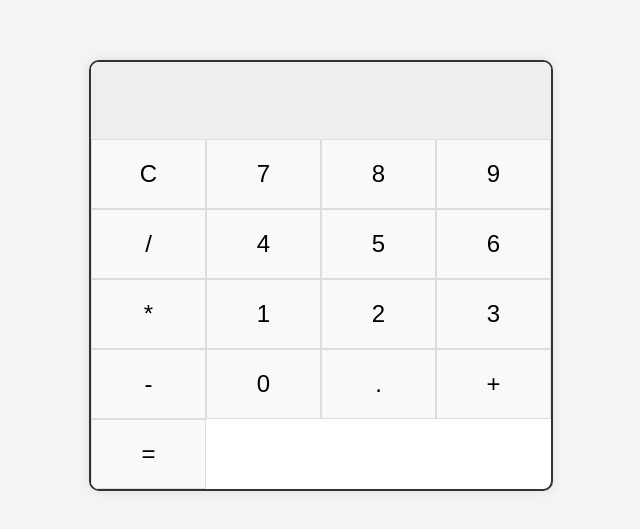
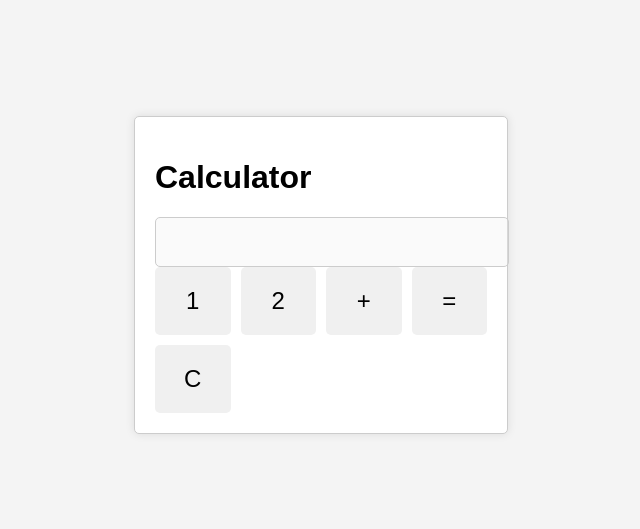
Before and after one commit to Artemlebede/saytKaltulaytor, a plain HTML site: page index.html in a window 1280 px wide. Shown: the part 125-654 px from the top of the page, without its empty margins (319-959 px from the left). Drawn offline with Linux system fonts and the light colour scheme.

Commit message:
rerayt sayt

```diff
--- a/index.html
+++ b/index.html
@@ -8,25 +8,17 @@
 </head>
 <body>
     <div class="calculator">
-        <input type="text" id="display" disabled>
+        <h1>Calculator</h1>
+        <div class="display">
+            <input type="text" id="result" disabled>
+        </div>
         <div class="buttons">
-            <button class="btn" onclick="clearDisplay()">C</button>
-            <button class="btn" onclick="appendToDisplay('7')">7</button>
-            <button class="btn" onclick="appendToDisplay('8')">8</button>
-            <button class="btn" onclick="appendToDisplay('9')">9</button>
-            <button class="btn" onclick="appendToDisplay('/')">/</button>
-            <button class="btn" onclick="appendToDisplay('4')">4</button>
-            <button class="btn" onclick="appendToDisplay('5')">5</button>
-            <button class="btn" onclick="appendToDisplay('6')">6</button>
-            <button class="btn" onclick="appendToDisplay('*')">*</button>
-            <button class="btn" onclick="appendToDisplay('1')">1</button>
-            <button class="btn" onclick="appendToDisplay('2')">2</button>
-            <button class="btn" onclick="appendToDisplay('3')">3</button>
-            <button class="btn" onclick="appendToDisplay('-')">-</button>
-            <button class="btn" onclick="appendToDisplay('0')">0</button>
-            <button class="btn" onclick="appendToDisplay('.')">.</button>
-            <button class="btn" onclick="appendToDisplay('+')">+</button>
+            <!-- Example buttons -->
+            <button class="btn" onclick="appendToResult('1')">1</button>
+            <button class="btn" onclick="appendToResult('2')">2</button>
+            <button class="btn" onclick="appendToResult('+')">+</button>
             <button class="btn" onclick="calculateResult()">=</button>
+            <button class="btn" onclick="clearResult()">C</button>
         </div>
     </div>
     <script src="script.js"></script>
--- a/script.js
+++ b/script.js
@@ -1,15 +1,16 @@
-function appendToDisplay(value) {
-    document.getElementById('display').value += value;
-}
-
-function clearDisplay() {
-    document.getElementById('display').value = '';
+function appendToResult(value) {
+    document.getElementById('result').value += value;
 }
 
 function calculateResult() {
     try {
-        document.getElementById('display').value = eval(document.getElementById('display').value);
+        let result = eval(document.getElementById('result').value);
+        document.getElementById('result').value = result;
     } catch (e) {
-        document.getElementById('display').value = 'Error';
+        document.getElementById('result').value = 'Error';
     }
 }
+
+function clearResult() {
+    document.getElementById('result').value = '';
+}
--- a/styles.css
+++ b/styles.css
@@ -1,4 +1,5 @@
 body {
+    font-family: Arial, sans-serif;
     display: flex;
     justify-content: center;
     align-items: center;
@@ -8,40 +9,37 @@ body {
 }
 
 .calculator {
-    border: 2px solid #333;
-    border-radius: 10px;
-    overflow: hidden;
+    border: 1px solid #ccc;
+    border-radius: 5px;
+    padding: 20px;
+    background-color: #fff;
     box-shadow: 0 0 10px rgba(0, 0, 0, 0.1);
-    background-color: white;
 }
 
-#display {
+.display input {
     width: 100%;
-    padding: 20px;
-    font-size: 2em;
+    padding: 10px;
+    font-size: 1.5em;
     text-align: right;
-    border: none;
-    background-color: #eee;
+    border: 1px solid #ccc;
+    border-radius: 5px;
 }
 
 .buttons {
     display: grid;
     grid-template-columns: repeat(4, 1fr);
+    gap: 10px;
 }
 
 .btn {
     padding: 20px;
     font-size: 1.5em;
-    border: 1px solid #ddd;
-    background-color: #f9f9f9;
+    border: none;
+    border-radius: 5px;
+    background-color: #f0f0f0;
     cursor: pointer;
-    transition: background-color 0.3s;
 }
 
 .btn:hover {
-    background-color: #e0e0e0;
+    background-color: #ddd;
 }
-
-.btn:active {
-    background-color: #d0d0d0;
-}
```
